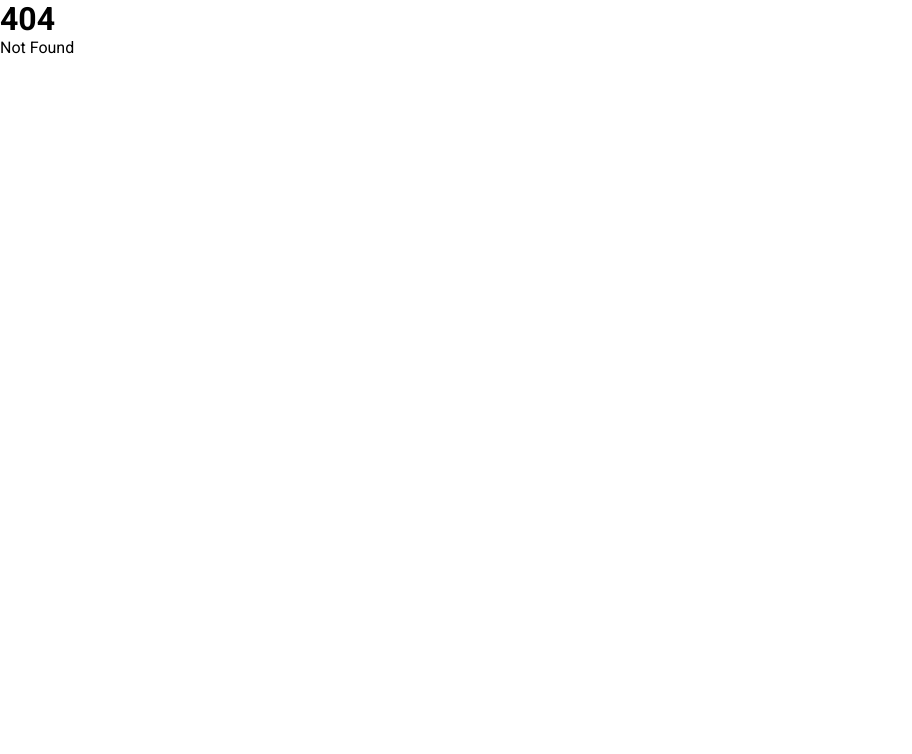
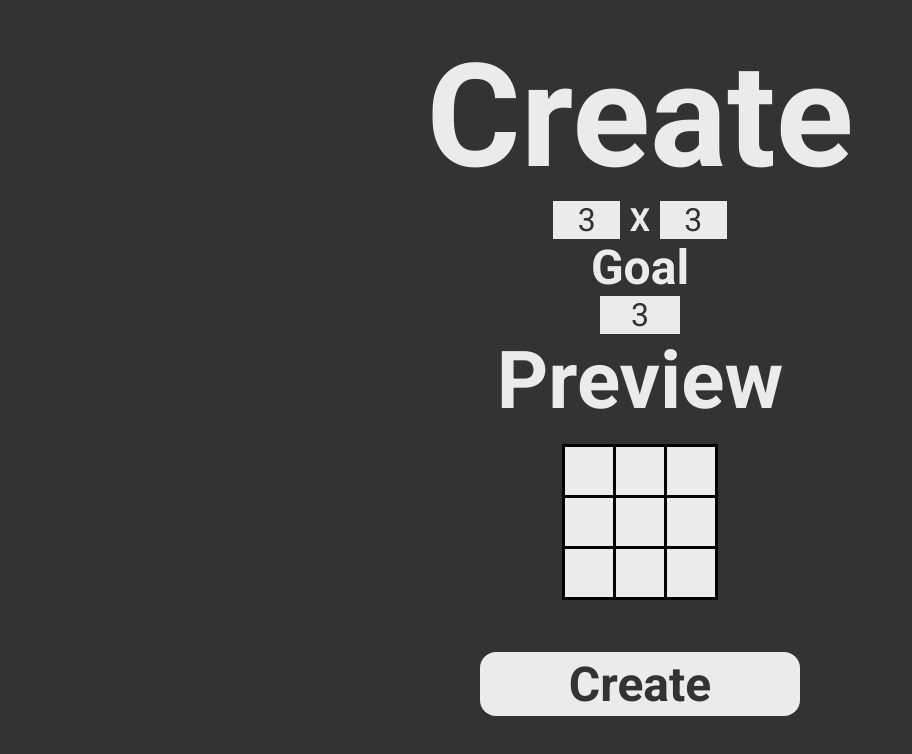
Before and after one commit to 0324bence/svelte_tictactoe, a SvelteKit app: page /local/setup in a window 1280 px wide. Before the commit this address had no page. Shown: the top 754 px of the page, without its empty margins (0-912 px from the left). Built offline with nearby package versions, Linux system fonts and the light colour scheme.

Commit message:
Create local game creation page

```diff
--- a/src/routes/+page.svelte
+++ b/src/routes/+page.svelte
@@ -1,7 +1,7 @@
 <div id="container">
     <h1>TicTac<br />Toe</h1>
     <div id="buttons">
-        <a href="/">Play</a>
+        <a href="/local/setup">Play</a>
     </div>
 </div>
 
--- /dev/null
+++ b/src/routes/local/setup/+page.svelte
@@ -0,0 +1,193 @@
+<script lang="ts">
+    let width = 3,
+        height = 3,
+        goal = 3;
+
+    //create properties based on parameters
+    let cols = (() => {
+            let ret = "";
+            for (let i = 0; i < width; i++) {
+                ret += "1fr ";
+            }
+            return ret;
+        })(),
+        rows = (() => {
+            let ret = "";
+            for (let i = 0; i < height; i++) {
+                ret += "1fr ";
+            }
+            return ret;
+        })();
+
+    $: {
+        const max = Math.max(width, height);
+        if (max < goal) goal = max;
+        const min = Math.min(width, height);
+        if (min > goal) goal = min;
+    }
+    //keep properties in range
+    $: {
+        const min = Math.min(width, 12);
+        if (min < width) width = min;
+        if (0 > width) width = 0;
+
+        //react to parameter change
+        cols = (() => {
+            let ret = "";
+            const count = width || 1;
+            for (let i = 0; i < count; i++) {
+                ret += "1fr ";
+            }
+            return ret;
+        })();
+    }
+    $: {
+        const min = Math.min(height, 12);
+        if (min < height) height = min;
+        if (0 > height) height = 0;
+
+        //react to parameter change
+        rows = (() => {
+            let ret = "";
+            const count = height || 1;
+            for (let i = 0; i < count; i++) {
+                ret += "1fr ";
+            }
+            return ret;
+        })();
+    }
+
+    //keep goal between values
+</script>
+
+<div id="container">
+    <h1>Create</h1>
+    <div id="dimensions">
+        <input type="number" bind:value={width} max="12" class="dimensions-input" />
+        <span>X</span>
+        <input type="number" bind:value={height} max="12" class="dimensions-input" />
+    </div>
+    <div id="goal">
+        <h3>Goal</h3>
+        <input type="number" bind:value={goal} max={Math.max(width, height)} class="dimensions-input" />
+    </div>
+    <div id="preview-container">
+        <h2>Preview</h2>
+        <div id="preview" style:grid-template-columns={cols} style:grid-template-rows={rows}>
+            {#each new Array((width || 1) * (height || 1)) as i}
+                <div class="rect" />
+            {/each}
+        </div>
+    </div>
+    <div id="create-container">
+        <a href="" id="create">Create</a>
+    </div>
+</div>
+
+<style lang="scss">
+    @import "@/assets/variables.scss";
+
+    #container {
+        width: 100%;
+        height: 100vh;
+        padding: 2rem;
+        display: flex;
+        flex-direction: column;
+        align-items: center;
+        justify-content: start;
+        background-color: $background_color;
+        font-size: 2rem;
+
+        #create-container {
+            flex: 1;
+            display: flex;
+            flex-direction: column;
+            justify-content: center;
+            align-items: center;
+
+            #create {
+                @include button;
+                display: block;
+                width: 20rem;
+            }
+        }
+
+        input {
+            font-size: 2rem;
+            background-color: $foreground_color;
+            color: $background_color;
+            border: none;
+            &::-webkit-outer-spin-button,
+            &::-webkit-inner-spin-button {
+                -webkit-appearance: none;
+                margin: 0;
+            }
+        }
+
+        #dimensions {
+            display: flex;
+            justify-content: center;
+            gap: 0.6rem;
+            align-items: center;
+            input {
+                width: 4.2rem;
+                text-align: center;
+            }
+            span {
+                font-weight: bolder;
+                color: $foreground_color;
+            }
+        }
+
+        #goal {
+            display: flex;
+            flex-direction: column;
+            align-items: center;
+
+            input {
+                width: 5rem;
+                text-align: center;
+            }
+        }
+
+        #preview-container {
+            display: flex;
+            flex-direction: column;
+            align-items: center;
+            gap: 1rem;
+
+            #preview {
+                box-sizing: content-box;
+                background-color: black;
+                display: grid;
+                place-content: center;
+                gap: 3px;
+                padding: 3px;
+            }
+
+            .rect {
+                background-color: $foreground_color;
+                width: 3rem;
+                height: 3rem;
+            }
+        }
+
+        h1,
+        h2,
+        h3 {
+            color: $foreground_color;
+        }
+
+        h1 {
+            font-size: 9rem;
+        }
+
+        h2 {
+            font-size: 5rem;
+        }
+
+        h3 {
+            font-size: 3rem;
+        }
+    }
+</style>
```
